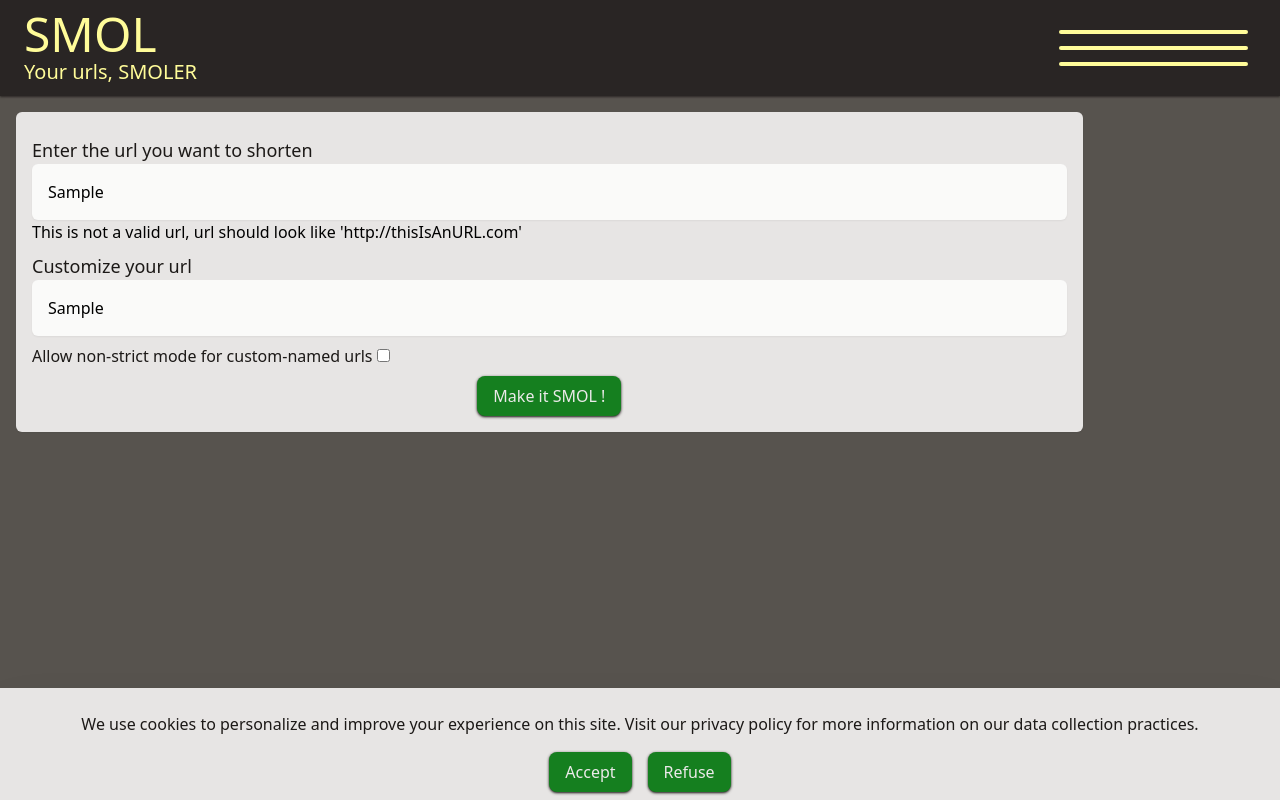
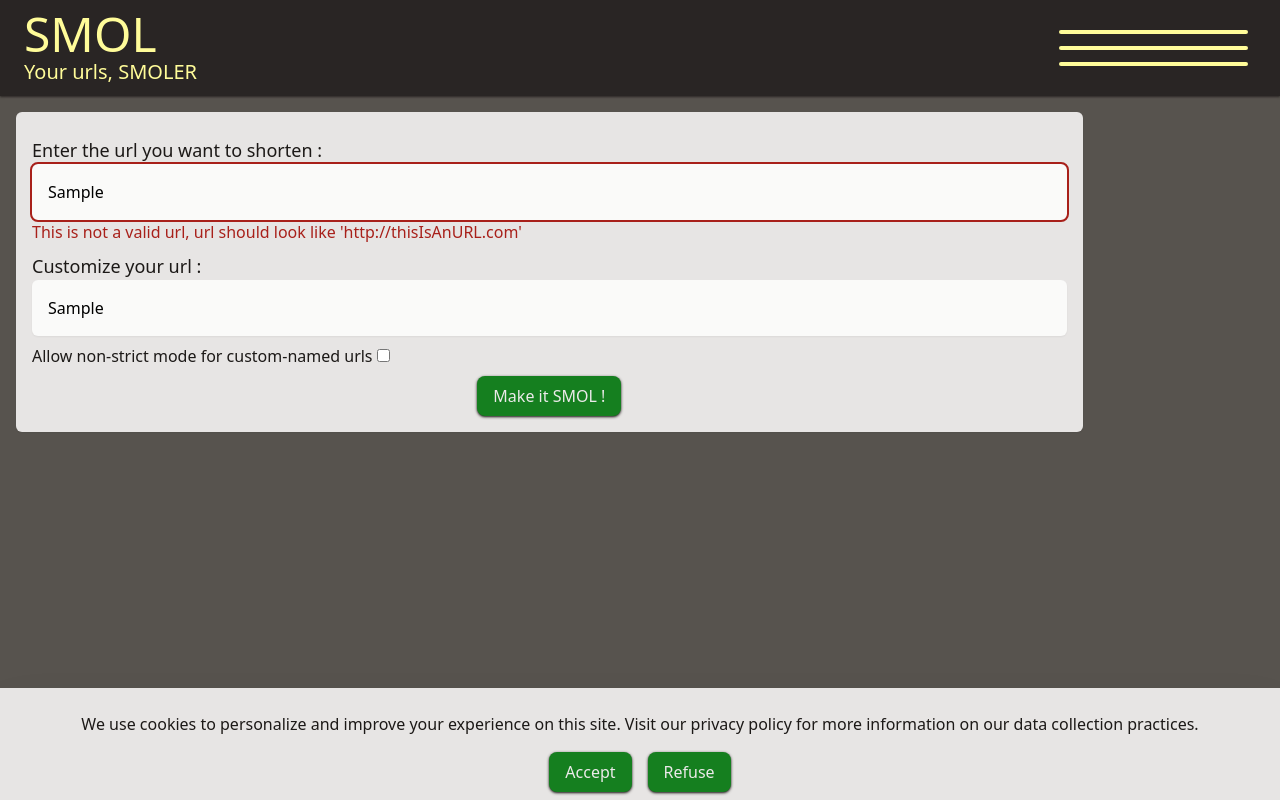
Before and after one commit to Janxa/smol, a React (Create React App) app in the folder client/: page / in a window 1280 px wide. Both pictures are taken after typing "Sample", "Sample" into the empty fields and a click on the button "Make it SMOL !". Built offline with nearby package versions, Linux system fonts and the light colour scheme.

Commit message:
Syntax fix

```diff
--- a/client/src/components/UrlForm.jsx
+++ b/client/src/components/UrlForm.jsx
@@ -9,7 +9,7 @@ function UrlForm(props) {
   const [lastUrl,setLastUrl] =useState({})
   const [errors,setErrors]=useState({})
   const schema = url_schema;
-
+  console.log(errors)
   const handleChange = ({ currentTarget: input }) => {
     setData( (data)=>{
       return{
@@ -55,24 +55,24 @@ function UrlForm(props) {
 
       <section>
         <form onSubmit={handleSubmit} className="flex flex-col">
-          <label htmlFor="url" className="pt-2 text-lg text-stone-900">Enter the url you want to shorten</label>
+          <label htmlFor="url" className="pt-2 text-lg text-stone-900">Enter the url you want to shorten :</label>
           <input
-            className="rounded-md shadow-sm p-4  bg-stone-50 focus:bg-white focus:outline-none focus:shadow-sm focus:shadow-stone-400  "
+            className={errors['url'] ?"input-invalid" : "rounded-md shadow-sm p-4  bg-stone-50 focus:bg-white focus:outline-none focus:shadow-sm focus:shadow-stone-400"}
             value={data.url}
             onChange={handleChange}
             name="url"
             type="text"
           />
-          {errors['url']  && <p>{errors["url"]}</p>}
-          <label htmlFor="alias" className="pt-2 text-lg text-stone-900">Customize your url</label>
+          {errors['url']  && <p className="text-primary-red font-medium">{errors["url"]}</p>}
+          <label htmlFor="alias" className="pt-2 text-lg text-stone-900">Customize your url :</label>
           <input
-            className="rounded-md shadow-sm p-4  bg-stone-50 focus:bg-white focus:outline-none focus:shadow-sm focus:shadow-stone-400  "
+            className={errors['alias'] ? "input-invalid" :"rounded-md shadow-sm p-4  bg-stone-50 focus:bg-white focus:outline-none focus:shadow-sm focus:shadow-stone-400 "}
             value={data.alias}
             onChange={handleChange}
             name="alias"
             type="text"
           /><div className="py-2">
-            {errors['alias']&& <p>{errors["alias"]}</p>}
+            {errors['alias']&& <p  className="text-primary-red  font-medium">{errors["alias"]}</p>}
             <label htmlFor="allowmod" className="pt-2 text-stone-900">Allow non-strict mode for custom-named urls </label>
           <input
             className="accent-primary-green"
--- a/client/src/index.css
+++ b/client/src/index.css
@@ -15,4 +15,18 @@
       active:shadow-primary-brown-2 active:shadow-inner
       transition-all ease-in-out duration-200
     }
+    .input-invalid{
+      @apply
+      outline
+      outline-2
+      outline-primary-red
+      rounded-md
+      shadow-sm
+      p-4
+    bg-stone-50
+    focus:bg-white
+      focus:border-none
+      focus:outline-none
+      focus:shadow-sm
+    focus:shadow-stone-400}
   };
```
